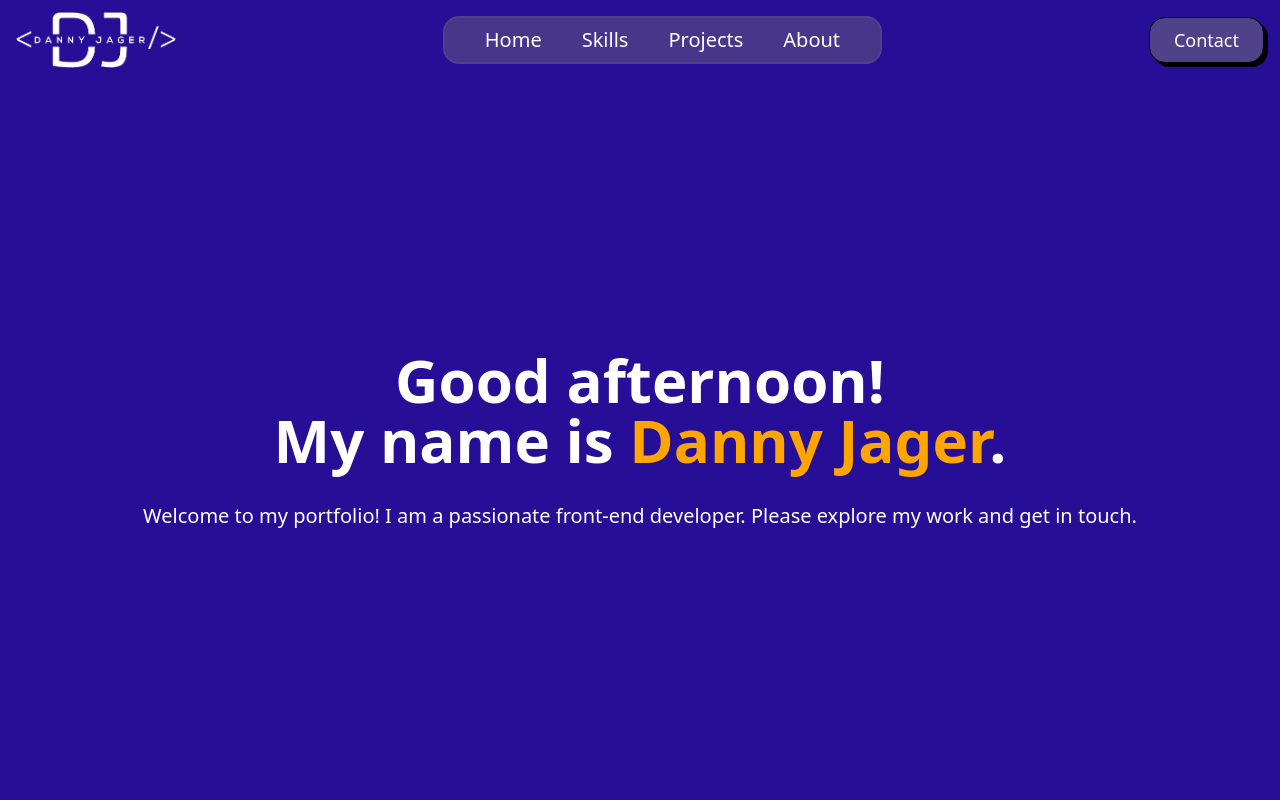
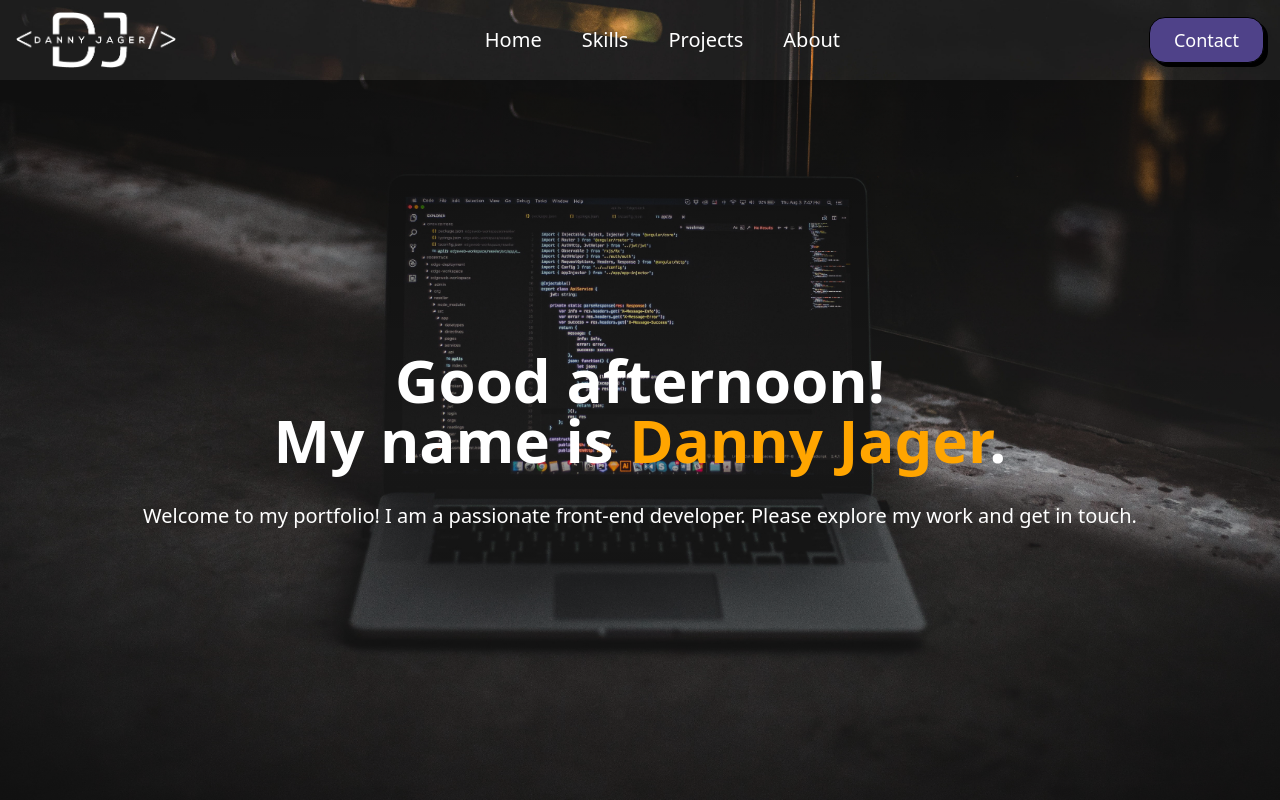
Before and after one commit to DannyHTML/Portfolio, a Vue app: page / in a window 1280 px wide. Shown: the top 800 px of the page. Built offline with nearby package versions, Linux system fonts and the light colour scheme.

Commit message:
Quick small changes

```diff
--- a/src/App.vue
+++ b/src/App.vue
@@ -6,12 +6,24 @@ import SkillsSection from './components/SkillsSection.vue';
 
 <template>
   <main>
-    <div class="min-h-screen">
+    <div class="backgroundImage relative min-h-screen">
       <NavBar />
-      <div class="flex h-[calc(100dvh-80px)]">
-        <HomeSection />
+      <div class="relative flex h-[calc(100dvh-80px)]">
+        <div
+          class="absolute inset-0 z-0 bg-gradient-to-b from-black/50 via-black/20 to-black/50"
+        ></div>
+        <HomeSection class="relative z-10" />
       </div>
     </div>
     <SkillsSection />
   </main>
 </template>
+
+<style scoped>
+.backgroundImage {
+  background-image: url('../src/assets/background-image.jpg');
+  background-size: cover;
+  background-position: center;
+  background-repeat: no-repeat;
+}
+</style>
--- a/src/components/HomeSection.vue
+++ b/src/components/HomeSection.vue
@@ -1,7 +1,5 @@
 <template>
-  <!-- TODO: Is headerHeight really needed? -->
-
-  <div class="container flex items-center justify-center text-center">
+  <div class="z-10 container flex items-center justify-center text-center">
     <div class="my-10">
       <h1 id="welcomeMessage" class="mb-8 block text-5xl font-bold md:text-6xl"></h1>
 
@@ -31,10 +29,7 @@
 </template>
 
 <script setup lang="ts">
-import { ref } from 'vue';
 import { onMounted } from 'vue';
-
-const headerElementHeight = ref<number | undefined>(undefined);
 
 const typeWrite = () => {
   const speed = 50;
@@ -100,6 +95,5 @@ const typeWrite = () => {
 
 onMounted(() => {
   typeWrite();
-  headerElementHeight.value = document.querySelector('header')?.offsetHeight;
 });
 </script>
--- a/src/components/Nav/DesktopMenu.vue
+++ b/src/components/Nav/DesktopMenu.vue
@@ -1,7 +1,5 @@
 <template>
-  <ul
-    class="bg-medium-purple/80 border-medium-purple flex gap-4 rounded-2xl border-2 px-5 py-2 text-lg font-medium md:gap-10 md:px-10 lg:text-xl"
-  >
+  <ul class="flex gap-4 px-5 py-2 text-lg font-medium md:gap-10 md:px-10 lg:text-xl">
     <li v-for="item in items" :key="item.title">
       <a
         :href="item.link"
```
